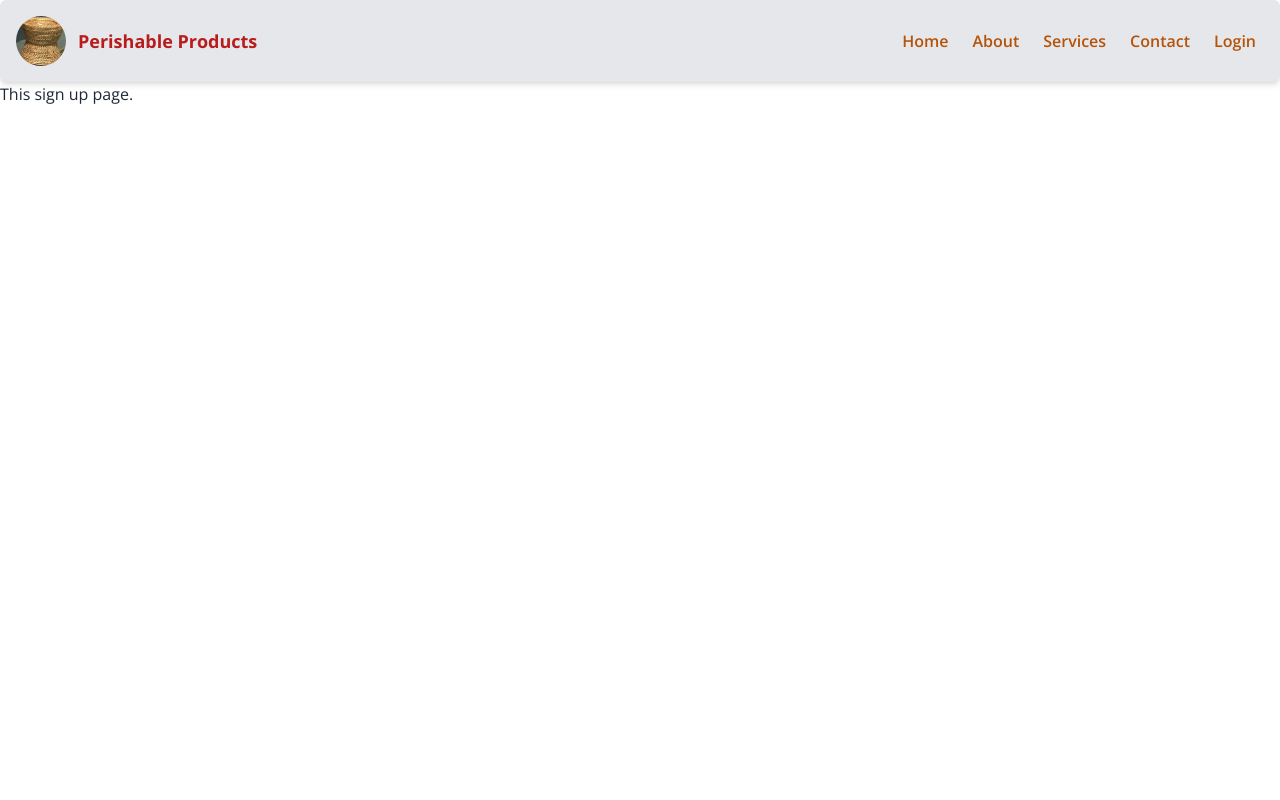
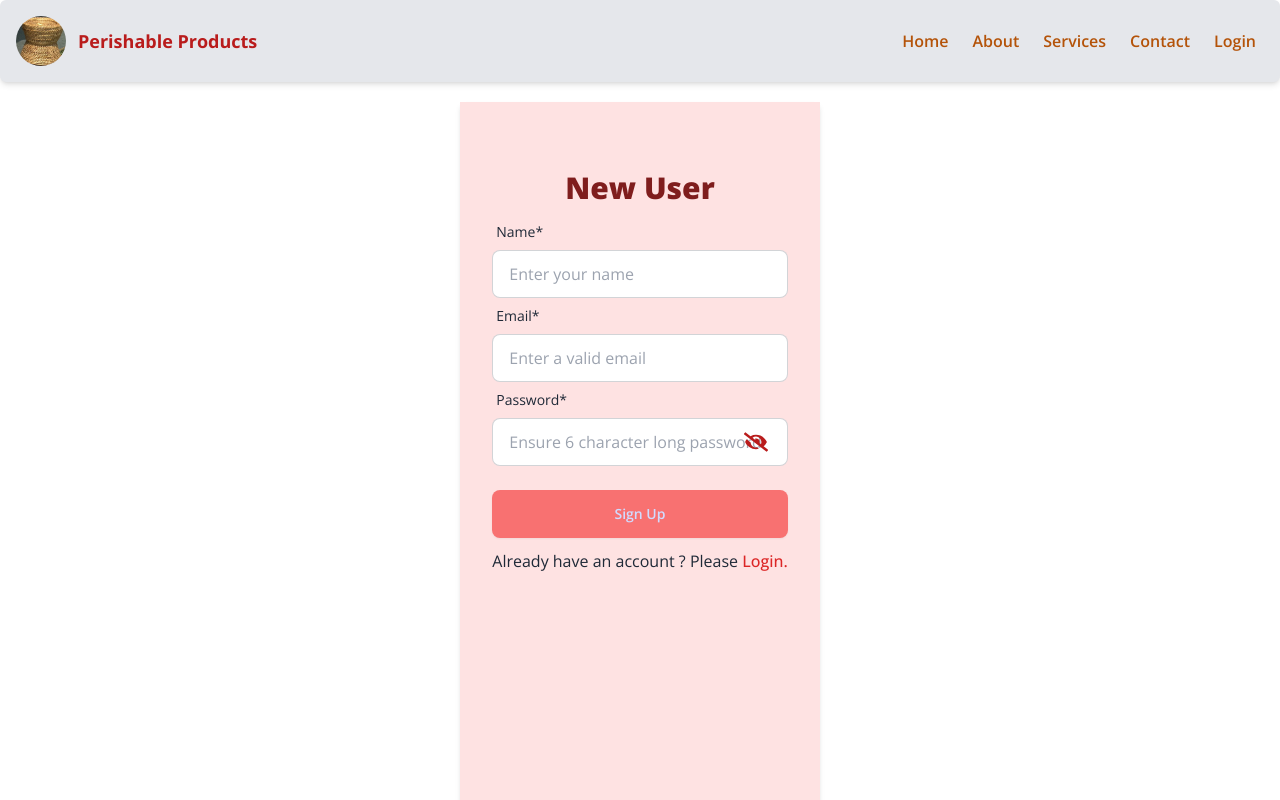
Before and after one commit to maazihad/perishable-products-project-client, a React (Vite) app: page /signup in a window 1280 px wide. Shown: the top 800 px of the page. Built offline with nearby package versions, Linux system fonts and the light colour scheme; no server answers.

Commit message:
google login added.

```diff
--- a/db.json
+++ b/db.json
@@ -80,6 +80,15 @@
       "features": "Multi-purpose, Sturdy, Eco-friendly",
       "description": "Versatile and eco-friendly, this palm leaf basket from Gram Bangla is the perfect blend of form and function. Whether used for storage or decoration, its sturdy construction ensures it can handle a variety of uses. Add a touch of natural charm to your home with this sustainable accessory.",
       "rating": 4.7
+    },
+    {
+      "id": "33",
+      "product_name": "Rattan Storage Basket-4",
+      "product_img": "https://images-cdn.ubuy.ae/6355e00fc4c0d760d071b614-rattan-storage-baskets-3-pack.jpg",
+      "description": "VITE_APIKEY=AIzaSyAJsQjxwcf3iF-ritu67uU3xBd1wv-mqvI VITE_AUTHDOMAIN=toy-racer-bd.firebaseapp.com VITE_PROJECTID=toy-racer-bd VITE_STORAGEBUCKET=toy-racer-bd.appspot.com VITE_MESSAGINGSENDERID=140689424667 VITE_APPID=1:140689424667:web:f7a38bf11719401b60d3be",
+      "features": "frea, dea, Lea",
+      "price": "35",
+      "rating": "5"
     }
   ]
 }
--- a/src/pages/Authentication/Login/SocialLogin.jsx
+++ b/src/pages/Authentication/Login/SocialLogin.jsx
@@ -6,16 +6,17 @@ import toast from 'react-hot-toast';
 import { FaGoogle } from 'react-icons/fa';
 
 const SocialLogin = () => {
+  const { googleSignIn } = useContext(AuthContext);
+
   const location = useLocation();
   const from = location.state?.from?.pathname || '/';
   const navigate = useNavigate();
-
-  const { googleSignIn } = useContext(AuthContext);
 
   const handleGoogleSignIn = () => {
     googleSignIn()
       .then((result) => {
         const loggedUser = result.user;
+        console.log(loggedUser);
         if (loggedUser) {
           Swal.fire({
             position: 'center',
@@ -35,7 +36,7 @@ const SocialLogin = () => {
       <div className='divider font-bold text-red-900'>OR</div>
       <div className='text-center space-x-6'>
         <button onClick={handleGoogleSignIn} className=''>
-          <FaGoogle className='text-red-900 text-2xl' />
+          <FaGoogle className='text-red-900 text-3xl' />
         </button>
       </div>
     </div>
--- a/src/pages/Authentication/SignUp/SignUp.jsx
+++ b/src/pages/Authentication/SignUp/SignUp.jsx
@@ -1,10 +1,147 @@
+import { useContext, useState } from 'react';
+import { Link, useNavigate } from 'react-router-dom';
+import { AuthContext } from '../../../providers/AuthProvider';
+import { updateCurrentUser } from 'firebase/auth';
+import toast from 'react-hot-toast';
+import Swal from 'sweetalert2';
+import { FaEye, FaEyeSlash } from 'react-icons/fa';
 
 const SignUp = () => {
-   return (
-      <div>
-         <h2>This sign up page.</h2>
+  const navigate = useNavigate();
+  const { createUser, updateUserProfile } = useContext(AuthContext);
+  const [showPassword, setShowPassword] = useState(false);
+
+  const handleRegister = (event) => {
+    event.preventDefault();
+
+    const form = event.target;
+    const name = form.name.value;
+    const email = form.email.value;
+    const password = form.password.value;
+    updateCurrentUser;
+    const regInfo = {
+      name,
+      email,
+      password,
+    };
+    console.log(regInfo);
+
+    if (!/^[\w.-]+@[\w.-]+\.[a-zA-Z]{2,}$/.test(email)) {
+      toast('Please provide a valid email');
+      return;
+    } else {
+      createUser(email, password)
+        .then((result) => {
+          const loggedUser = result.user;
+          console.log(loggedUser);
+          updateUserProfile(name, url)
+            .then(() => {
+              //saved user
+            })
+            .catch((error) => {
+              toast(error.message);
+            });
+          if (loggedUser) {
+            Swal.fire({
+              position: 'center',
+              icon: 'success',
+              title: 'Welcome!! Your are in!!',
+              showConfirmButton: false,
+              timer: 1500,
+            });
+          }
+          navigate('/');
+        })
+        .catch((error) => console.log(error.message));
+    }
+  };
+
+  return (
+    <>
+      <div className='hero  bg-base-100 my-5'>
+        <div className=' grid  '>
+          <div className='lg:w-full lg:pt-9 w-screen rounded-none shadow-md bg-red-100 lg:col-start-3 lg:col-span-6'>
+            <div className='card-body min-h-[calc(100vh-50px)]'>
+              <form onSubmit={handleRegister}>
+                <h3 className='text-3xl mb-2 text-center text-red-900 font-black'>
+                  New User
+                </h3>
+                {/* -------------->>>>>>>>>>Name */}
+                <div className='form-control'>
+                  <label className='label'>
+                    <span className='label-text'>Name*</span>
+                  </label>
+                  <input
+                    type='text'
+                    placeholder='Enter your name'
+                    name='name'
+                    className='input input-bordered'
+                    required
+                  />
+                </div>
+                {/* ----------->>>>>>>>>>>>>Email */}
+                <div className='form-control'>
+                  <label className='label'>
+                    <span className='label-text'>Email*</span>
+                  </label>
+                  <input
+                    type='email'
+                    placeholder='Enter a valid email'
+                    name='email'
+                    className='input input-bordered'
+                    required
+                  />
+                </div>
+                {/* -------------->>>>>>>>>>>>>>Password */}
+                <div className='form-control relative'>
+                  <label className='label'>
+                    <span className='label-text'>Password*</span>
+                  </label>
+                  <input
+                    type={showPassword ? 'text' : 'password'}
+                    name='password'
+                    placeholder='Ensure 6 character long password'
+                    className=' input input-bordered'
+                    required
+                  />
+
+                  <span
+                    className='absolute right-5 top-12'
+                    onClick={() => setShowPassword(!showPassword)}
+                  >
+                    <small>
+                      {showPassword ? (
+                        <FaEye className='cursor-pointer text-2xl text-red-500' />
+                      ) : (
+                        <FaEyeSlash className='cursor-pointer text-2xl text-red-700 ' />
+                      )}
+                    </small>
+                  </span>
+                </div>
+
+                <div className='form-control mt-6'>
+                  <button className='btn btn-primary capitalize bg-red-400 hover:bg-red-800 border-0'>
+                    Sign Up
+                  </button>
+                </div>
+              </form>
+              <div>
+                <p className='text-center text-xl'>
+                  <small>
+                    Already have an account ? Please{' '}
+                    <Link to='/login' className='text-red-600 font-medium'>
+                      {' '}
+                      Login.
+                    </Link>
+                  </small>
+                </p>
+              </div>
+            </div>
+          </div>
+        </div>
       </div>
-   );
+    </>
+  );
 };
 
 export default SignUp;
--- a/src/providers/AuthProvider.jsx
+++ b/src/providers/AuthProvider.jsx
@@ -5,13 +5,16 @@ import {
   signInWithEmailAndPassword,
   signInWithPopup,
   signOut,
+  updateProfile,
 } from 'firebase/auth';
 import { createContext, useEffect, useState } from 'react';
 import { app } from '../firebase/firebase.config';
 import PropTypes from 'prop-types';
+import { GoogleAuthProvider } from 'firebase/auth/cordova';
 
 export const AuthContext = createContext(null);
 const auth = getAuth(app);
+const googleProvider = new GoogleAuthProvider();
 
 const AuthProvider = ({ children }) => {
   const [user, setUser] = useState(null);
@@ -21,9 +24,17 @@ const AuthProvider = ({ children }) => {
     setLoading(true);
     return createUserWithEmailAndPassword(auth, email, password);
   };
+
   const signIn = (email, password) => {
     setLoading(true);
     return signInWithEmailAndPassword(auth, email, password);
+  };
+
+  const updateUserProfile = (name, url) => {
+    return updateProfile(auth.currentUser, {
+      displayName: name,
+      photoURL: url,
+    });
   };
 
   const googleSignIn = () => {
@@ -51,6 +62,7 @@ const AuthProvider = ({ children }) => {
     createUser,
     signIn,
     googleSignIn,
+    updateUserProfile,
     logOut,
   };
 
```
